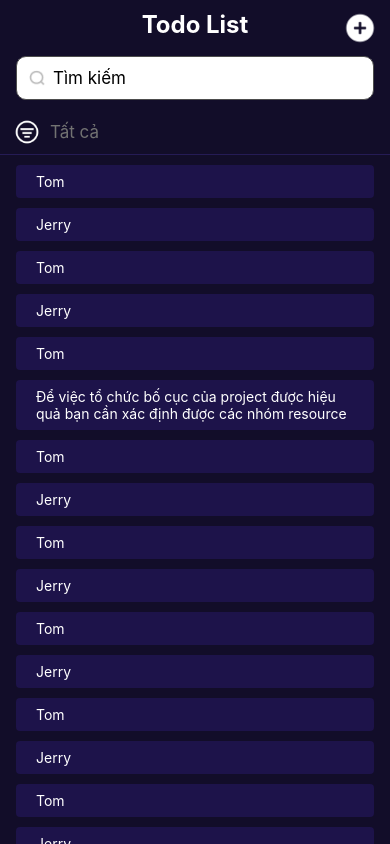
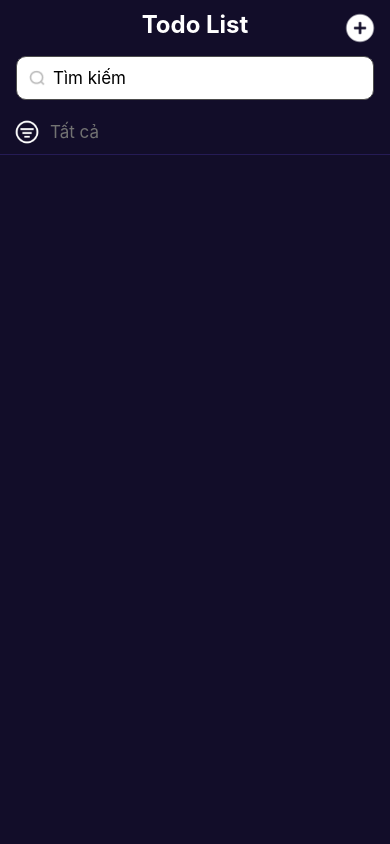
Before and after one commit to trinhxuanminh/TodoListApp, a React Native app: screen / in a window 390 px wide. Built offline with nearby package versions, Linux system fonts and the light colour scheme.

Commit message:
update services

```diff
--- a/App.tsx
+++ b/App.tsx
@@ -1,4 +1,5 @@
 import React, { useState } from 'react';
+import { MenuProvider } from 'react-native-popup-menu';
 import Home from './src/components/Home';
 
 const App = () => {
--- a/package.json
+++ b/package.json
@@ -12,7 +12,8 @@
   "dependencies": {
     "react": "18.0.0",
     "react-native": "0.69.1",
-    "react-native-enhanced-popup-menu": "^0.7.0"
+    "react-native-enhanced-popup-menu": "^0.7.0",
+    "react-native-popup-menu": "^0.15.12"
   },
   "devDependencies": {
     "@babel/core": "^7.12.9",
--- /dev/null
+++ b/src/common/Flag.tsx
@@ -0,0 +1,8 @@
+import React from "react";
+
+enum Flag {
+  done,
+  unfinished
+}
+
+export default Flag;
--- a/src/common/index.tsx
+++ b/src/common/index.tsx
@@ -1,8 +1,10 @@
 import AppText from './AppText';
 import Filter from './Filter';
+import Flag from './Flag';
 
 const AppCommon = {
     AppText,
     Filter,
+    Flag,
 }
 export default AppCommon;
--- a/src/components/Home.tsx
+++ b/src/components/Home.tsx
@@ -1,6 +1,5 @@
-import React, { useState } from 'react'
+import React, { useEffect, useState } from 'react'
 import {
-  Button,
   TextInput,
   Text,
   View,
@@ -8,36 +7,45 @@ import {
   StatusBar,
   Image,
   Keyboard,
-  FlatList
+  FlatList,
+  TouchableOpacity,
+  Alert
 } from 'react-native'
 import AppCommon from '../common';
 import AppTheme from '../theme';
 import AppColor from '../assets/AppColor';
+import { Service } from '../untils/Service';
+import MockService from '../untils/MockService';
+import { ITask } from '../untils/ITask';
+import Filter from '../common/Filter';
+import Flag from '../common/Flag';
 
 const Home = () => {
-  const [taskName, setTaskName] = useState('')
+  const [filterName, setFilterName] = useState('')
+  const service: Service = MockService
   const [filter, setFilter] = useState(AppCommon.Filter.all)
+  const [listTask, setListTask] = useState(new Array<ITask>())
 
-  const [listTask, setListTask] = useState([
-    {id: "1", name: "Tom"},
-    {id: "2", name: "Jerry"},
-    {id: "3", name: "Tom"},
-    {id: "4", name: "Jerry"},
-    {id: "5", name: "Tom"},
-    {id: "6", name: "Để việc tổ chức bố cục của project được hiệu quả bạn cần xác định được các nhóm resource"},
-    {id: "7", name: "Tom"},
-    {id: "8", name: "Jerry"},
-    {id: "9", name: "Tom"},
-    {id: "10", name: "Jerry"},
-    {id: "11", name: "Tom"},
-    {id: "12", name: "Jerry"},
-    {id: "13", name: "Tom"},
-    {id: "14", name: "Jerry"},
-    {id: "15", name: "Tom"},
-    {id: "16", name: "Jerry"},
-    {id: "17", name: "Tom"},
-    {id: "18", name: "Jerry"}
-  ])
+  const showAddView = () => {
+    Alert.prompt(
+      "Thêm nhiệm vụ",
+      "Nhập vào công việc bạn muốn thực hiện",
+      [
+        {
+          text: "Huỷ",
+          onPress: Keyboard.dismiss,
+          style: "cancel"
+        },
+        {
+          text: "Lưu",
+          onPress: (name) => {
+            Keyboard.dismiss()
+            setListTask(service.add(name))
+          }
+        }
+      ]
+    )
+  }
 
   return (
     <SafeAreaView style = {AppTheme.StyleHome.safeAreaView}>
@@ -53,10 +61,14 @@ const Home = () => {
         >
           Todo List
         </Text>
+        <TouchableOpacity
+          onPress = {showAddView}
+        >
           <Image
             style = {AppTheme.StyleHome.titleImage}
             source = {require('../assets/image/addTask.png')}
           />
+        </TouchableOpacity>
       </View>
       <View
         style = {AppTheme.StyleHome.inputView}
@@ -69,18 +81,22 @@ const Home = () => {
         style = {AppTheme.StyleHome.textInput}
         placeholder = {AppCommon.AppText.searchPlaceholder}
         returnKeyType = "search"
-        onChangeText = {newText => setTaskName(newText)}
-        onSubmitEditing = {Keyboard.dismiss}
-        defaultValue = {taskName}
+        onChangeText = {newText => setFilterName(newText)}
+        // onSubmitEditing = {submitEditing}
+        defaultValue = {filterName}
         />
       </View>
       <View
         style = {AppTheme.StyleHome.filterView}
       >
+        <TouchableOpacity
+          // onPress = {}
+        >
           <Image
             style = {AppTheme.StyleHome.filterImage}
             source = {require('../assets/image/filter.png')}
           />
+        </TouchableOpacity>
         <Text
           style = {AppTheme.StyleHome.filterText}
         >
@@ -100,15 +116,30 @@ const Home = () => {
           data = {listTask}
           keyExtractor = {(item) => item.id}
           renderItem = {({item}) => (
+            <TouchableOpacity
+              onPress = {() => {
+                setListTask(service.changeFlag(item))
+              }}
+            >
               <View
                 style = {AppTheme.StyleHome.taskItem}
               >
+                <View
+                  style = {{
+                    backgroundColor: item.flag == Flag.done ? "#00FF00" : "#FFA500",
+                    width: 16,
+                    height: 16,
+                    borderRadius: 8
+                  }}
+                >
+                </View>
                 <Text
                   style = {AppTheme.StyleHome.nameTaskText}
                 >
                   {item.name}
                 </Text>
               </View>
+            </TouchableOpacity>
           )}
         />
       </View>
--- /dev/null
+++ b/src/untils/ITask.tsx
@@ -0,0 +1,8 @@
+import React from "react";
+import Flag from "../common/Flag";
+
+export interface ITask {
+  id: string,
+  name: string,
+  flag: Flag
+}
--- /dev/null
+++ b/src/untils/MockService.tsx
@@ -0,0 +1,55 @@
+import React, { useState } from "react";
+import { Service } from "./Service";
+import { ITask } from "./ITask";
+import Filter from "../common/Filter";
+import Flag from "../common/Flag";
+
+const MockService: Service = {
+  listTask: [
+    {id: "2", name: "Minh", flag: Flag.done},
+    {id: "1", name: "Mai", flag: Flag.unfinished},
+    {id: "0", name: "M", flag: Flag.done}
+  ],
+
+  fetch(): ITask[] {
+    return this.listTask
+  },
+
+  // search(input: string, filter: Filter): any {
+  //   return this.listTask.filter((item) => item.toLowerCase().indexOf(input.toLowerCase()) !== -1)
+  // },
+
+  // filter(result: any, filter: Filter): any {
+
+  // },
+
+  // check(input: string): any {
+
+  // },
+
+  add(name: string | undefined): ITask[] {
+    if (!name || /^\s*$/.test(name)) {
+      return this.listTask
+    }
+    let newTask: ITask = {
+      id: String(this.listTask.length),
+      name: name,
+      flag: Flag.unfinished
+    }
+    this.listTask = [newTask].concat(this.listTask)
+    return this.listTask
+  },
+
+  changeFlag(item: ITask): ITask[] {
+    let index = this.listTask.indexOf(item)
+    let newTask: ITask = {
+      id: item.id,
+      name: item.name,
+      flag: item.flag == Flag.unfinished ? Flag.done : Flag.unfinished
+    }
+    this.listTask.splice(index, 1, newTask)
+    return this.listTask
+  }
+}
+
+export default MockService
--- /dev/null
+++ b/src/untils/Service.tsx
@@ -0,0 +1,12 @@
+import React from "react";
+import { ITask } from "./ITask";
+import Filter from "../common/Filter";
+
+export interface Service {
+  listTask: ITask[]
+  fetch(): ITask[]
+  // search(input: string, filter: Filter): any
+  // filter(result: any, filter: Filter): any
+  add(name: string | undefined): ITask[]
+  changeFlag(item: ITask): ITask[]
+}
```
Also changed, not shown: 1 other file (tests, documents, lock files or other folders). Lines whose indentation alone changed are shown as unchanged.
